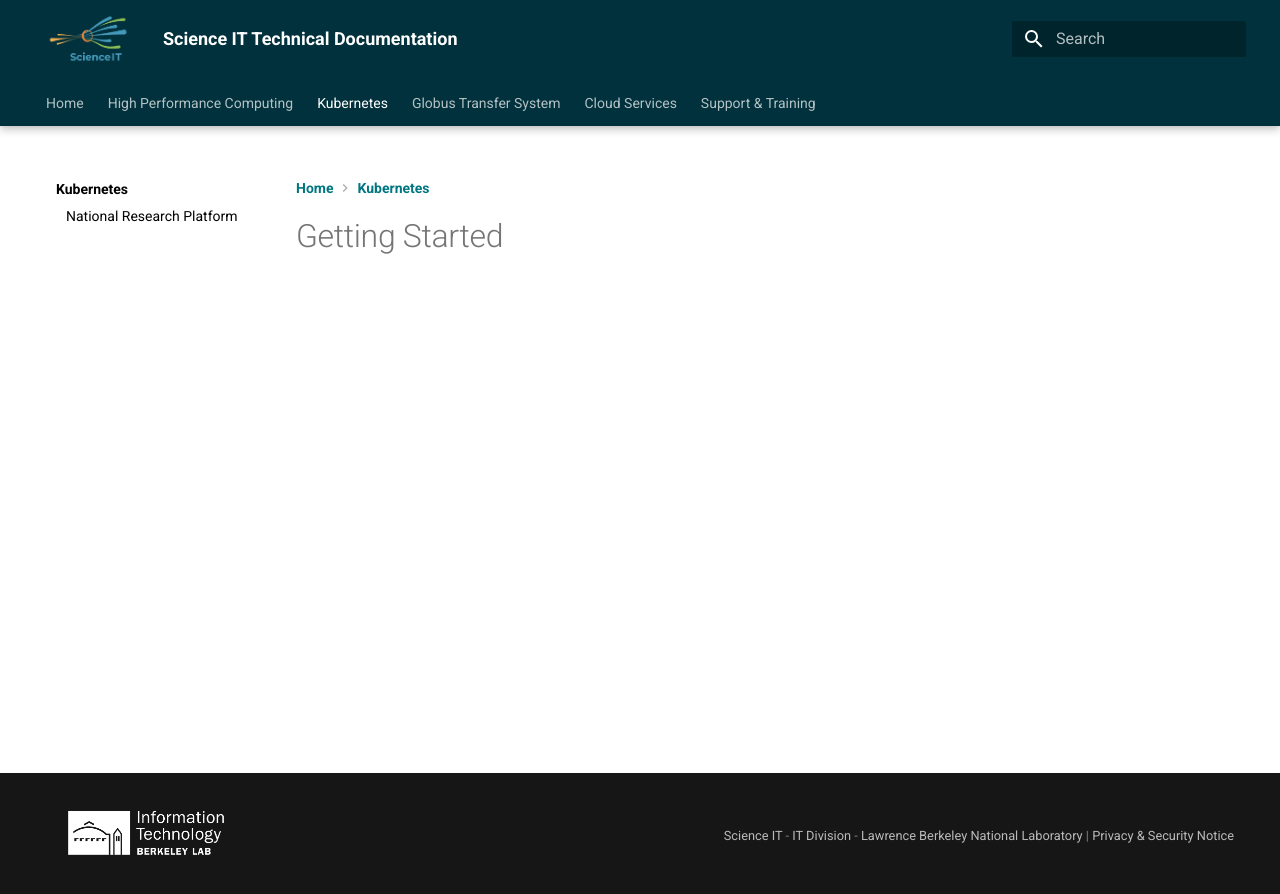
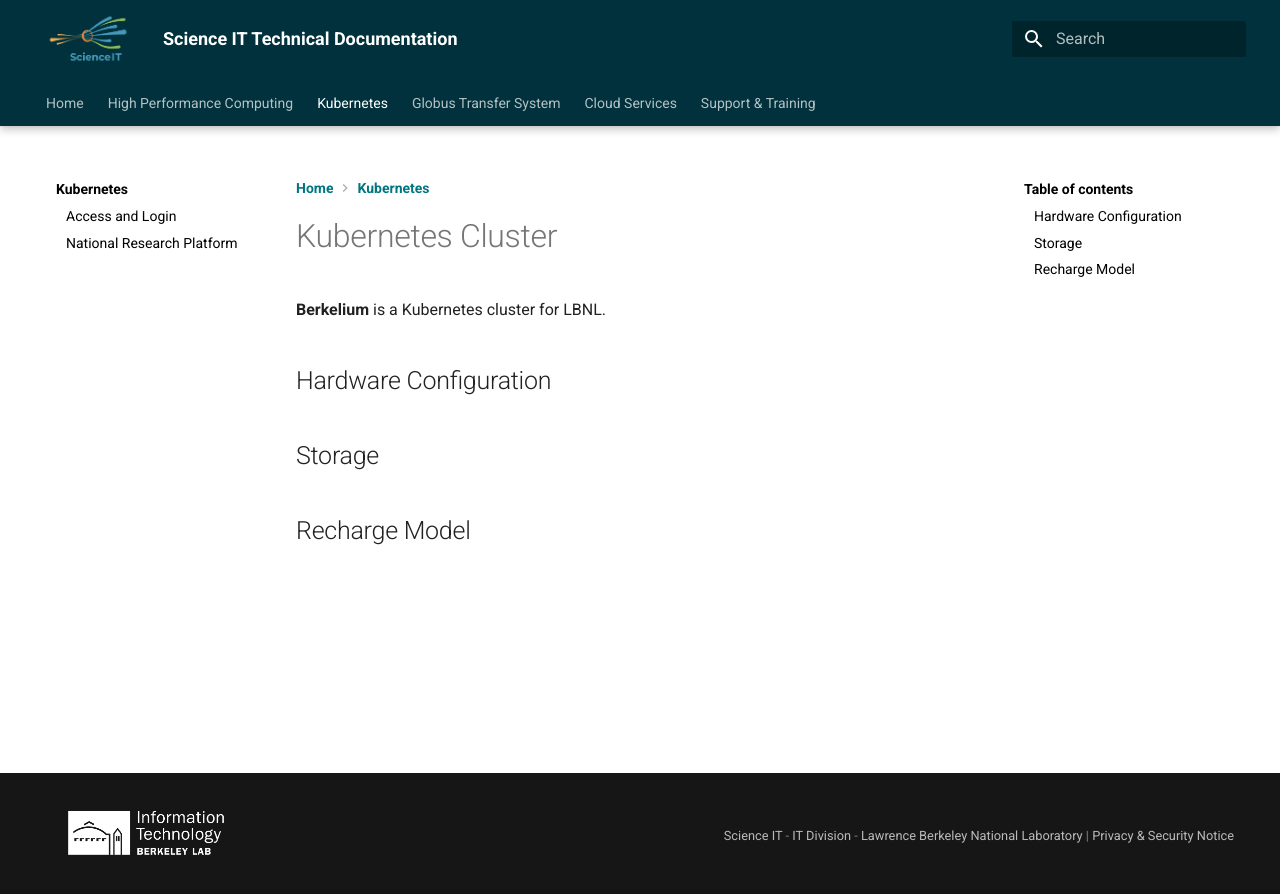
Before and after one commit to lbnl-science-it/scienceit-docs, an MkDocs documentation site: the page built from docs/kubernetes/index.md, in a window 1280 px wide. Shown: the top 894 px of the page. Built offline with MkDocs 1.6.1 and Material for MkDocs 9.7.7, drawn with Linux system fonts in a browser that asks for light colours.

Commit message:
very rought first draft of getting started and login to bk

```diff
--- a/docs/kubernetes/index.md
+++ b/docs/kubernetes/index.md
@@ -1 +1,9 @@
-# Getting Started
+# Kubernetes Cluster
+
+**Berkelium** is a Kubernetes cluster for LBNL.
+
+## Hardware Configuration
+
+## Storage
+
+## Recharge Model
--- a/mkdocs.yml
+++ b/mkdocs.yml
@@ -73,7 +73,9 @@ nav:
       - Lawrencium Skill for Claude: hpc/claude-plugin.md
   - Kubernetes:
       - Getting Started: kubernetes/index.md
+      - Access and Login: kubernetes/access-and-login.md
       - National Research Platform: nrp/index.md
+
   - Globus Transfer System:
       #- Globus Transfer System Overview: data/index.md
       - Globus: data/globus.md
```
Also changed, not shown: docs/kubernetes/access-and-login.md (added, +88 -0 lines), docs/kubernetes/getting-started.md (added, +3 -0 lines).
